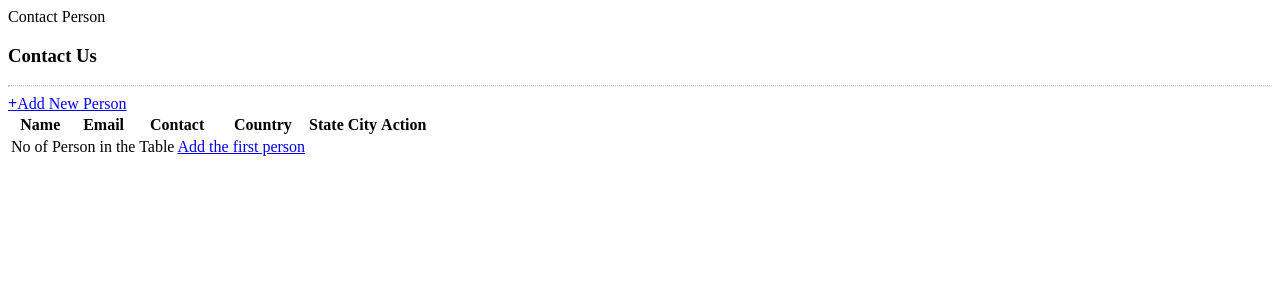
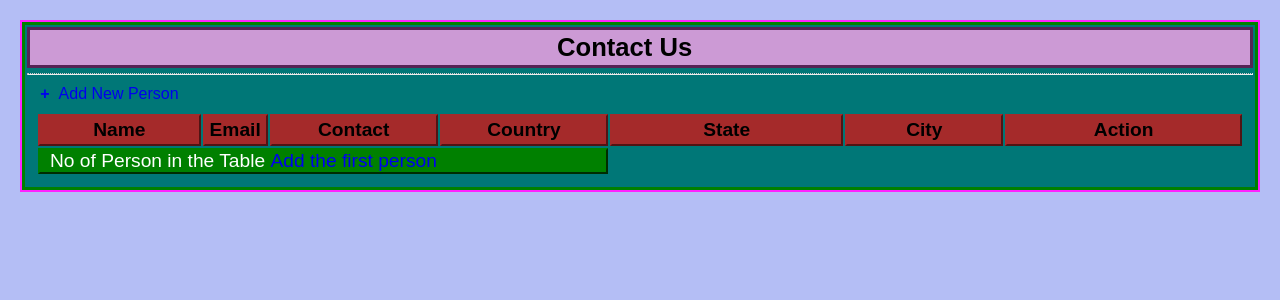
Before and after one commit to prashantmishra93/Dependent-Drop-Dawn-List, a Django app: page / in a window 1280 px wide. Shown: the top 300 px of the page. Run offline with Django 3.2, Linux system fonts and the light colour scheme; data that the repository does not hold is empty; some libraries are stand-ins or nearby versions.

Commit message:
Add files via upload

```diff
--- a/contact_data/templates/base.html
+++ b/contact_data/templates/base.html
@@ -2,36 +2,20 @@
 <html lang="en">
 <head>
     {% load static %}
+    <meta http-equiv="content-type" content="text/html" charset="UTF-8">
+    <meta content="width=device-width, initial-scale=1.0" name="viewport">
+    <meta content="Free Website Template" name="keywords">
+    <link type="text/css" href="{% static 'css/style.css' %}" rel="stylesheet">
     <meta charset="UTF-8">
     <title>
         {% block title %}
         Contact
         {% endblock %}
     </title>
-    <style type="text/css">
-      .errorlist {
-        margin: 0;
-        padding: 0;
-      }
-      .errorlist li {
-        list-style: none;
-        color: red;
-      }
-      .errorlist ~ input,
-      .errorlist ~ select {
-        border-color: red;
-      }
-    </style>
 </head>
 <body>
-    <nav class="navbar navbar-default">
-        <div class="container-fluid">
-            <a class="navbar-brand">Contact Person</a>
-        </div>
-    </nav>
-
     <div class="container">
-        <div class="col-md-12 well">
+        <div class="content">
             <h3 class="text-primary">Contact Us</h3>
             <hr style="border-top:1px dotted #ccc"/>
             {% block content %} {% endblock %}
--- a/contact_data/templates/contact_list.html
+++ b/contact_data/templates/contact_list.html
@@ -1,12 +1,17 @@
 {% extends 'base.html' %}
 
-{% block title %}
+{% block head %}
+    {% load static %}
+    {% block title %}
+    {% endblock %}
+    <link type="text/css" href="{% static 'css/style.css' %}" rel="stylesheet">
 {% endblock %}
 
 {% block content %}
     <table class="table">
-        <thead>
-            <a href="{% url 'add' %}" class="btn btn-primary btn-xs pull-right"><b>+</b>Add New Person</a>
+        <thead class="header">
+            <a href="{% url 'add' %}" class="btn btn-primary btn-xs pull-right">&nbsp;<b>&nbsp; + &nbsp;</b>Add New Person &nbsp;
+            </a>
             <tr>
                 <th>Name</th>
                 <th>Email</th>
@@ -20,12 +25,16 @@
         <tbody>
             {% for person in peoples %}
             <tr>
-                <td><a href="{% url 'person_change' person.pk %}">{{person.name}}</a></td>
+                <td>{{person.name}}</td>
                 <td>{{person.email}}</td>
                 <td>{{person.contact}}</td>
                 <td>{{person.country.name}}</td>
                 <td>{{person.state.name}}</td>
                 <td>{{person.city.name}}</td>
+                <td>
+                    <button class="button"><a href="">Delete</a></button>
+                    <button class="button"><a href="{% url 'person_change' person.pk %}">Edit</a></button>
+                </td>
             </tr>
             {% empty %}
             <tr>
```
Also changed, not shown: contact_data/templates/contact_form.html (line endings or trailing spaces), contact_data/templates/hr/city_dropdown_list_options.html (line endings or trailing spaces), contact_data/templates/hr/state_dropdown_list_options.html (line endings or trailing spaces).
